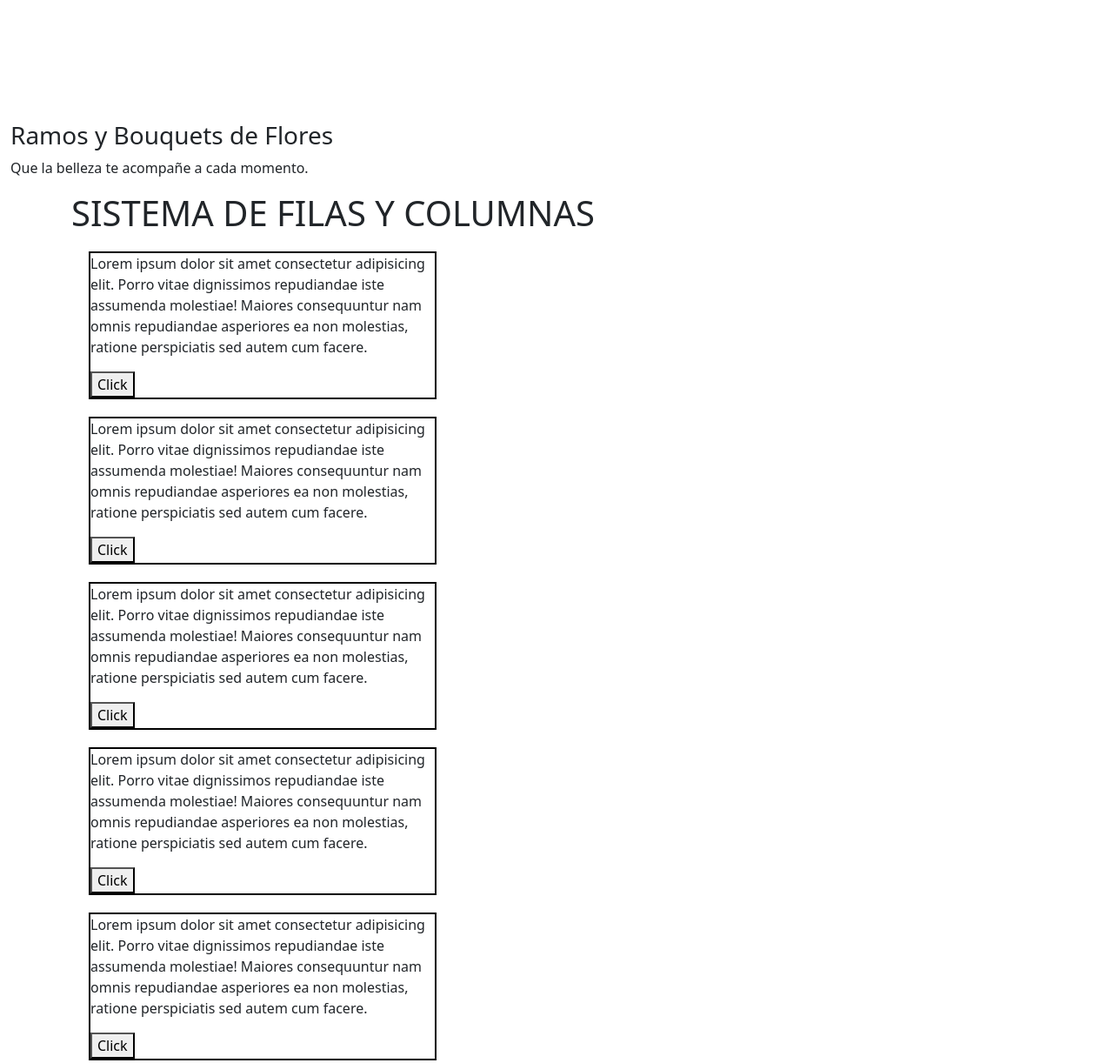
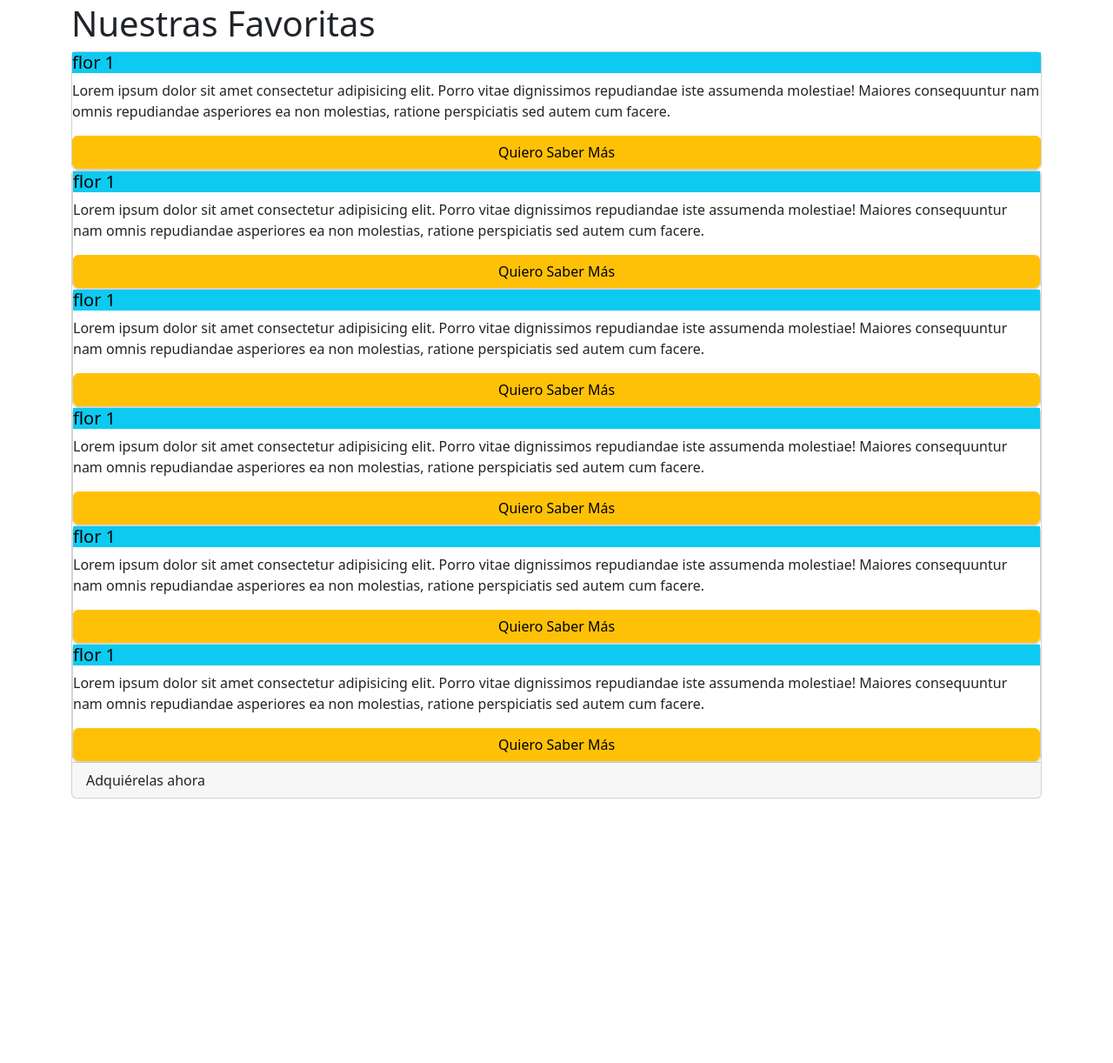
Before and after one commit to VBDeveloper2075/One-Page-Website, a plain HTML site: page index.html in a window 1280 px wide. Shown: the part 1191-2413 px from the top of the page at 87% size. After the commit the page ends 2109 px from the top, so only its background shows below. Drawn offline with nearby package versions, Linux system fonts and the light colour scheme.

Commit message:
cambio de estilos y cards

```diff
--- a/index.html
+++ b/index.html
@@ -6,7 +6,7 @@
     <meta name="viewport" content="width=device-width, initial-scale=1.0">
     <link href="https://cdn.jsdelivr.net/npm/bootstrap@5.2.3/dist/css/bootstrap.min.css" rel="stylesheet" integrity="sha384-rbsA2VBKQhggwzxH7pPCaAqO46MgnOM80zW1RWuH61DGLwZJEdK2Kadq2F9CUG65" crossorigin="anonymous">
     <link rel="stylesheet" href="style.css">
-    <title>Clase 1 Bootstrap</title>
+    <title>Proyecto Final Bootstrap</title>
 </head>
 <body>
 <!-- contenedores -- class container
@@ -24,7 +24,7 @@
     </nav>
 
     <!-- Carousel -->
-<div id="demo" class="carousel slide" data-bs-ride="carousel">
+<div id="demo" class="carousel slide carousel-fade" data-bs-ride="carousel">
 
   <!-- Indicators/dots -->
   <div class="carousel-indicators">
@@ -36,27 +36,24 @@
   <!-- The slideshow/carousel -->
   <div class="carousel-inner">
     <div class="carousel-item active">
-      <img class="d-block w-100" src="./imagenes/hands-1139098_1280.jpg" alt="Los Angeles">
+      <img class="d-block w-100" src="./imagenes/bienvenida al grupo vida y meditacion guiada deepak chopra.png" alt="Sentir">
       <div class="carousel-caption">
-        <h3>Unidad de la Vida</h3>
-        <p>el Arte también da Vida!</p>
       </div>
     </div>
     <div class="carousel-item">
-      <img class="d-block w-100" src="./imagenes/biology-1293878_1280.png" alt="La Mitocondria">
+      <img class="d-block w-100" src="./imagenes/deepak_chopra_RHONDA_BYRNE_SALUD_PERFECTA_DEEPAK_CHOPRA_VIDA_Y_MEDITACION_GUIADA_Vm.jpg" alt="Tus sueños">
       <div class="carousel-caption">
-        <h3>Unidad de la Vida</h3>
-        <p>Así es una Mitocondria</p>
       </div>
     </div>
     <div class="carousel-item">
-      <img class="d-block w-100" src="./imagenes/celula.png" alt="Célula">
+      <img class="d-block w-100" src="./imagenes/cuando nada es seguro...jpg" alt="es posible">
       <div class="carousel-caption">
-        <h3>Unidad de la Vida</h3>
-        <p>Esta es una Célula</p>
+        <h3></h3>
+        <p></p>
       </div>
     </div>
   </div>
+
 
   <!-- Left and right controls/icons -->
   <button class="carousel-control-prev" type="button" data-bs-target="#demo" data-bs-slide="prev">
@@ -67,6 +64,8 @@
   </button>
 </div>
 
+<button class="carousel-control-prev" data-bs-target=#demo data-bs-slide= "prev"></button>
+
 <div class="container-fluid mt-3">
   <h3>Ramos y Bouquets de Flores</h3>
   <p>Que la belleza te acompañe a cada momento.</p>
@@ -75,31 +74,39 @@
 </body>
 
     <div class="container">
-        <h1>SISTEMA DE FILAS Y COLUMNAS</h1>
-        <div class="tarjeta">
+        <h1 bg->Nuestras Favoritas</h1>
+        <div class="card" >
+            <h5 class="text-bg-info">flor 1</h5>
             <p>Lorem ipsum dolor sit amet consectetur adipisicing elit. Porro vitae dignissimos repudiandae iste assumenda molestiae! Maiores consequuntur nam omnis repudiandae asperiores ea non molestias, ratione perspiciatis sed autem cum facere.</p>
-            <button>Click</button>
+            <button type="button" class="btn btn-warning btn-block">Quiero Saber Más</button>
         </div>
-        <div class="tarjeta">
+        <div class="card" >
+          <div class="card ">
+            <h5 class="text-bg-info">flor 1</h5>
             <p>Lorem ipsum dolor sit amet consectetur adipisicing elit. Porro vitae dignissimos repudiandae iste assumenda molestiae! Maiores consequuntur nam omnis repudiandae asperiores ea non molestias, ratione perspiciatis sed autem cum facere.</p>
-            <button>Click</button>
+            <button type="button" class="btn btn-warning btn-block">Quiero Saber Más</button>
         </div>
-        <div class="tarjeta">
+          <div class="card">
+            <h5 class="text-bg-info">flor 1</h5>
             <p>Lorem ipsum dolor sit amet consectetur adipisicing elit. Porro vitae dignissimos repudiandae iste assumenda molestiae! Maiores consequuntur nam omnis repudiandae asperiores ea non molestias, ratione perspiciatis sed autem cum facere.</p>
-            <button>Click</button>
+            <button type="button" class="btn btn-warning btn-block">Quiero Saber Más</button>
         </div>
-        <div class="tarjeta">
+        <div class="card">
+            <h5 class="text-bg-info">flor 1</h5>
             <p>Lorem ipsum dolor sit amet consectetur adipisicing elit. Porro vitae dignissimos repudiandae iste assumenda molestiae! Maiores consequuntur nam omnis repudiandae asperiores ea non molestias, ratione perspiciatis sed autem cum facere.</p>
-            <button>Click</button>
+            <button type="button" class="btn btn-warning btn-block">Quiero Saber Más</button>
         </div>
-        <div class="tarjeta">
+        <div class="card">
+            <h5 class="text-bg-info">flor 1</h5>
             <p>Lorem ipsum dolor sit amet consectetur adipisicing elit. Porro vitae dignissimos repudiandae iste assumenda molestiae! Maiores consequuntur nam omnis repudiandae asperiores ea non molestias, ratione perspiciatis sed autem cum facere.</p>
-            <button>Click</button>
+            <button type="button" class="btn btn-warning btn-block">Quiero Saber Más</button>
         </div>
-        <div class="tarjeta">
+          <div class="card">
+          <h5 class="text-bg-info">flor 1</h5>
             <p>Lorem ipsum dolor sit amet consectetur adipisicing elit. Porro vitae dignissimos repudiandae iste assumenda molestiae! Maiores consequuntur nam omnis repudiandae asperiores ea non molestias, ratione perspiciatis sed autem cum facere.</p>
-            <button>Click</button>
+            <button type="button" class="btn btn-warning btn-block">Quiero Saber Más</button>
         </div>
+        <div class="card-footer">Adquiérelas ahora</div>
     </div>
     <script src="https://cdn.jsdelivr.net/npm/bootstrap@5.2.3/dist/js/bootstrap.bundle.min.js" integrity="sha384-kenU1KFdBIe4zVF0s0G1M5b4hcpxyD9F7jL+jjXkk+Q2h455rYXK/7HAuoJl+0I4" crossorigin="anonymous"></script>
 
--- a/style.css
+++ b/style.css
@@ -1,6 +1,7 @@
 .tarjeta{
-    border: 2px solid black;
+    border: 20px solid rgb(37, 42, 4);
     max-width: 400px;
-    margin: 20px;
-
+    margin bottom: 20px;
+    padding: auto;
+    border-radius: 5px;
 }
```
